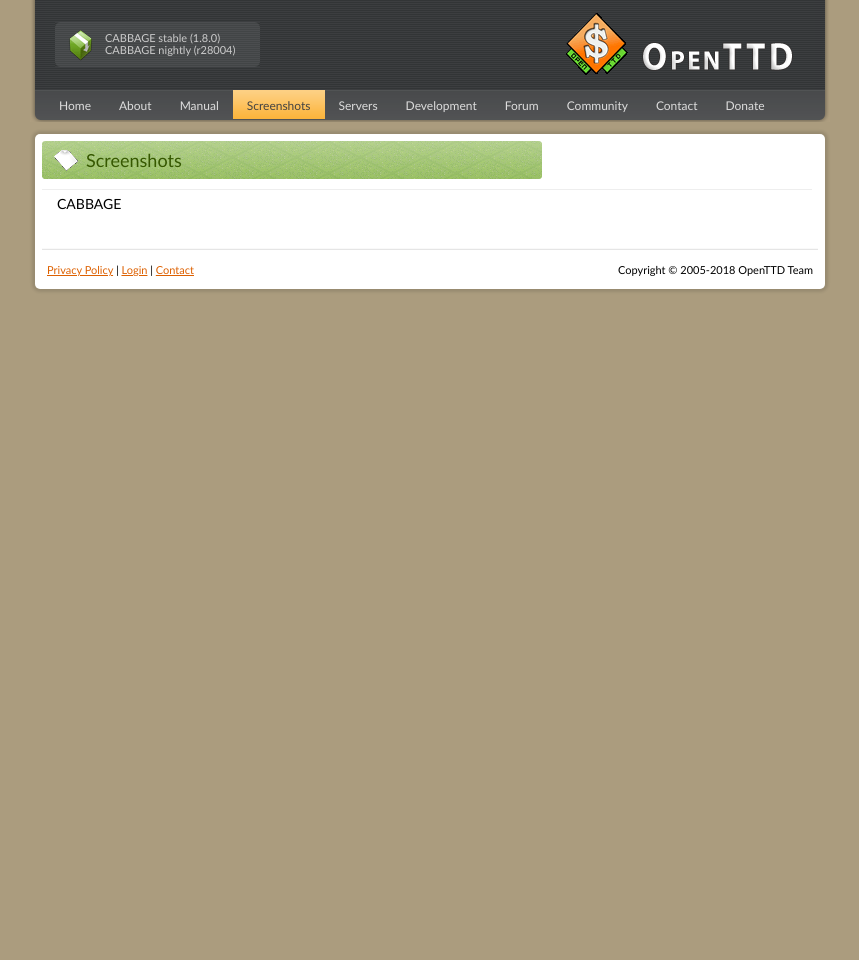
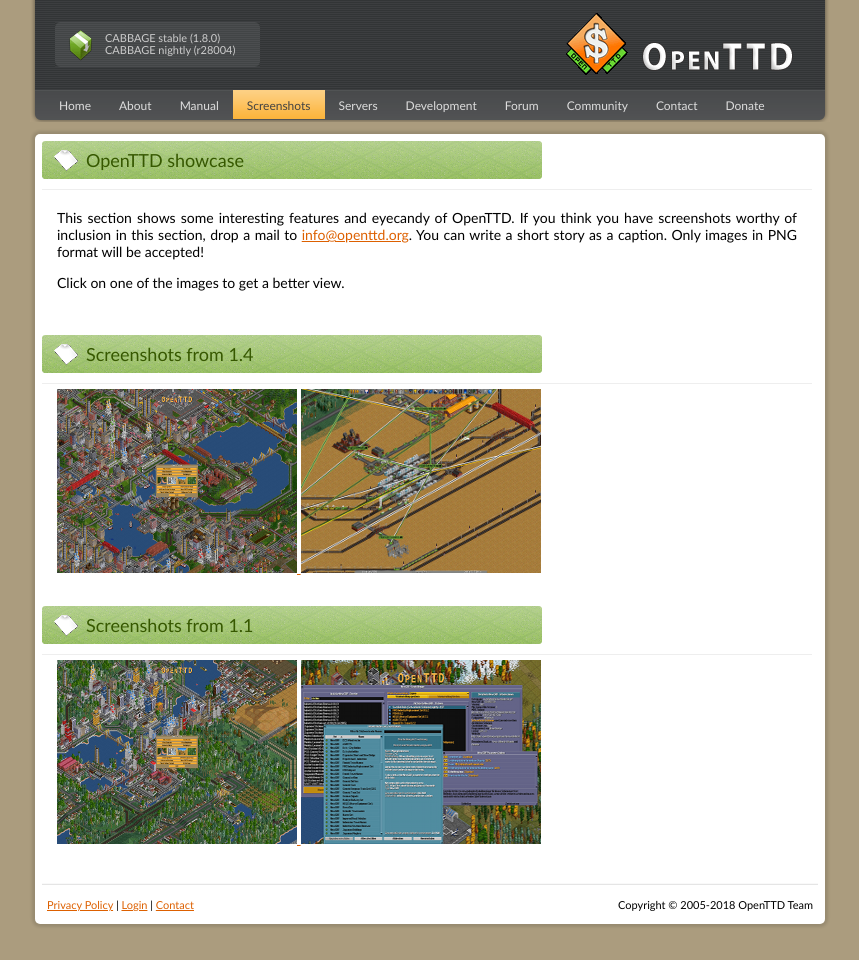
Before and after one commit to OpenTTD/website, a Jekyll site: the page built from pages/screenshots.html, in a window 1280 px wide. Shown: the whole page, without its empty margins (210-1069 px from the left). Built offline with Jekyll 4.4.1, drawn with Linux system fonts in a browser that asks for light colours; before the commit the page ends 900 px from its top, so only the background shows below that.

Commit message:
Change: your basic implementation of screenshots is ready

```diff
--- a/_config.yml
+++ b/_config.yml
@@ -15,5 +15,20 @@
   - Gemfile
   - Gemfile.lock
 
+defaults:
+  # set the template for screenshots collection
+  - scope:
+      path: ""
+    values:
+      layout: "default"
+  - scope:
+      path: ""
+      type: "screenshots"
+    values:
+      layout: "screenshot"
+
 collections:
-  - people
+  screenshots:
+    output: true
+  people:
+    output: false
--- /dev/null
+++ b/_includes/base.html
@@ -0,0 +1,7 @@
+<!-- _includes/base.html -->
+{% assign base = '' %}
+{% assign depth = page.url | split: '/' | size | minus: 1 %}
+{% if    depth <= 1 %}{% assign base = '.' %}
+{% elsif depth == 2 %}{% assign base = '..' %}
+{% elsif depth == 3 %}{% assign base = '../..' %}
+{% elsif depth == 4 %}{% assign base = '../../..' %}{% endif %}
--- a/_layouts/default.html
+++ b/_layouts/default.html
@@ -5,10 +5,11 @@
         <meta http-equiv="Content-Type" content="text/html; charset=utf-8" />
         <meta name="Description" content="An open source simulator based on the classic game Transport Tycoon Deluxe. It attempts to mimic the original game as closely as possible while extending it with new features." />
         <meta name="Keywords" content="Transport,Tycoon,Deluxe,TTDLX,TTD,OpenTTD,OTTD" />
-        <link rel="icon" href="static/favicon.ico" type="image/icon" />
-        <link rel="stylesheet" href="static/css/base.css" type="text/css" />
-        <link rel="stylesheet" href="static/css/page.css" type="text/css" />
-        <link rel="stylesheet" href="static/css/index.css" type="text/css" />
+        {% include base.html %}
+        <link rel="icon" href="{{base}}/static/favicon.ico" type="image/icon" />
+        <link rel="stylesheet" href="{{base}}/static/css/base.css" type="text/css" />
+        <link rel="stylesheet" href="{{base}}/static/css/page.css" type="text/css" />
+        <link rel="stylesheet" href="{{base}}/static/css/index.css" type="text/css" />
         <title>{{ page.title }}</title>
     </head>
     <body>
@@ -29,16 +30,30 @@
             <div id="navigation-left"></div>
             <div id="navigation-right"></div>
             <ul id="navigation-bar">
-                <li class="{% if page.active_nav == 'home' %}selected{% endif %}"><a href="index.html">Home</a></li>
-                <li class="{% if page.active_nav == 'about' %}selected{% endif %}"><a href="about.html">About</a></li>
+                <li class="{% if page.active_nav == 'home' %}selected{% endif %}">
+                    <a href="{{ base }}/index.html">Home</a>
+                </li>
+                <li class="{% if page.active_nav == 'about' %}selected{% endif %}">
+                    <a href="{{ base }}/about.html">About</a>
+                </li>
                 <li><a href="https://wiki.openttd.org/">Manual</a></li>
-                <li class="{% if page.active_nav == 'screenshots' %}selected{% endif %}"><a href="screenshots.html">Screenshots</a></li>
-                <li class="{% if page.active_nav == 'servers' %}selected{% endif %}"><a href="servers.html">Servers</a></li>
-                <li class="{% if page.active_nav == 'development' %}selected{% endif %}"><a href="development.html">Development</a></li>
+                <li class="{% if page.active_nav == 'screenshots' %}selected{% endif %}">
+                    <a href="{{ base }}/screenshots.html">Screenshots</a>
+                </li>
+                <li class="{% if page.active_nav == 'servers' %}selected{% endif %}">
+                    <a href="{{ base }}/servers.html">Servers</a>
+                </li>
+                <li class="{% if page.active_nav == 'development' %}selected{% endif %}">
+                    <a href="{{ base }}/development.html">Development</a>
+                </li>
                 <li><a href="https://forum.openttd.org/">Forum</a></li>
                 <li><a href="https://wiki.openttd.org/Community">Community</a></li>
-                <li class="{% if page.active_nav == 'contact' %}selected{% endif %}"><a href="contact.html">Contact</a></li>
-                <li class="{% if page.active_nav == 'donate' %}selected{% endif %}"><a href="donate.html">Donate</a></li>
+                <li class="{% if page.active_nav == 'contact' %}selected{% endif %}">
+                    <a href="{{ base }}/contact.html">Contact</a>
+                </li>
+                <li class="{% if page.active_nav == 'donate' %}selected{% endif %}">
+                    <a href="{{ base }}/donate.html">Donate</a>
+                </li>
             </ul>
         </div>
         <div id="content-main">
--- a/pages/screenshots.html
+++ b/pages/screenshots.html
@@ -7,11 +7,28 @@
 <div id="section-full">
     <div class="section-header">
         <div class="section-icon"></div>
-        <h3>Screenshots</h3>
+        <h3>OpenTTD showcase</h3>
     </div>
     <div class="section-item">
         <div class="content">
-            CABBAGE
+            <p>This section shows some interesting features and eyecandy of OpenTTD. If you think you have screenshots worthy of inclusion in this section, drop a mail to <a href="mailto:info@openttd.org">info@openttd.org</a>. You can write a short story as a caption. Only images in PNG format will be accepted!</p>
+            <p>Click on one of the images to get a better view.</p>
         </div>
     </div>
+    {% assign grouped_screenshots = site.screenshots | group_by:"group" %}
+    {% for group in grouped_screenshots %}
+        <div class="section-header">
+            <div class="section-icon"></div>
+            <h3>Screenshots from {{ group.name }}</h3>
+        </div>
+        <div class="section-item">
+            <div class="content">
+                {% for screenshot in group.items %}
+                    <a href="{{ screenshot.url | remove_first: '/' }}">
+                        <img src="{{ screenshot.id | remove_first: '/'}}_thumb.png" alt="{{ screenshot.caption }}" width="240" height="184"/>
+                    </a>
+                {% endfor %}
+            </div>
+        </div>
+    {% endfor %}
 </div>
```
Also changed, not shown: _layouts/screenshot.html (added, +18 -0 lines), _screenshots/02-opengfx-1920x1200.md (added, +4 -0 lines), _screenshots/cargodist.md (added, +4 -0 lines), _screenshots/entry1-opengfx-1920x1200.md (added, +4 -0 lines), _screenshots/newgrf_config.md (added, +4 -0 lines), _screenshots/02-opengfx-1920x1200.png (added), _screenshots/02-opengfx-1920x1200_thumb.png (added), _screenshots/cargodist.png (added), _screenshots/cargodist_thumb.png (added), _screenshots/entry1-opengfx-1920x1200.png (added), _screenshots/entry1-opengfx-1920x1200_thumb.png (added), _screenshots/newgrf_config.png (added), _screenshots/newgrf_config_thumb.png (added).
